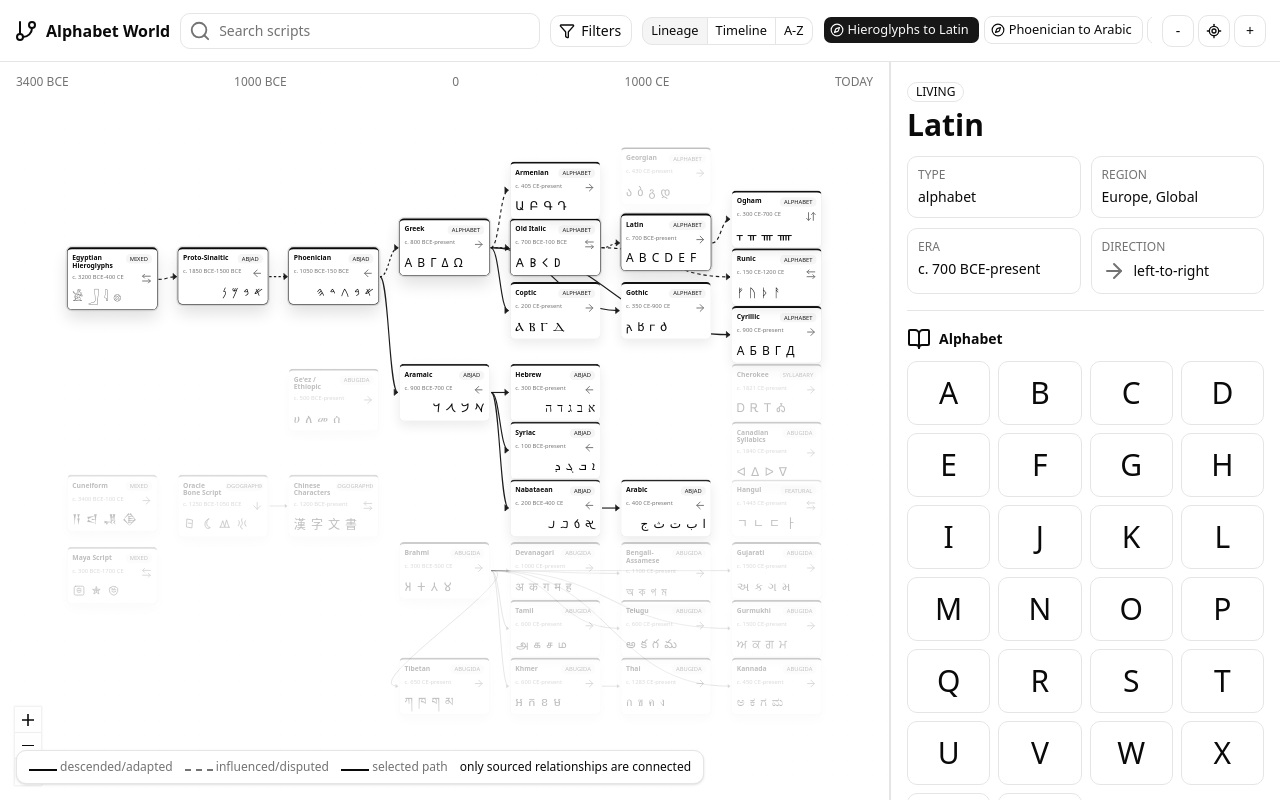
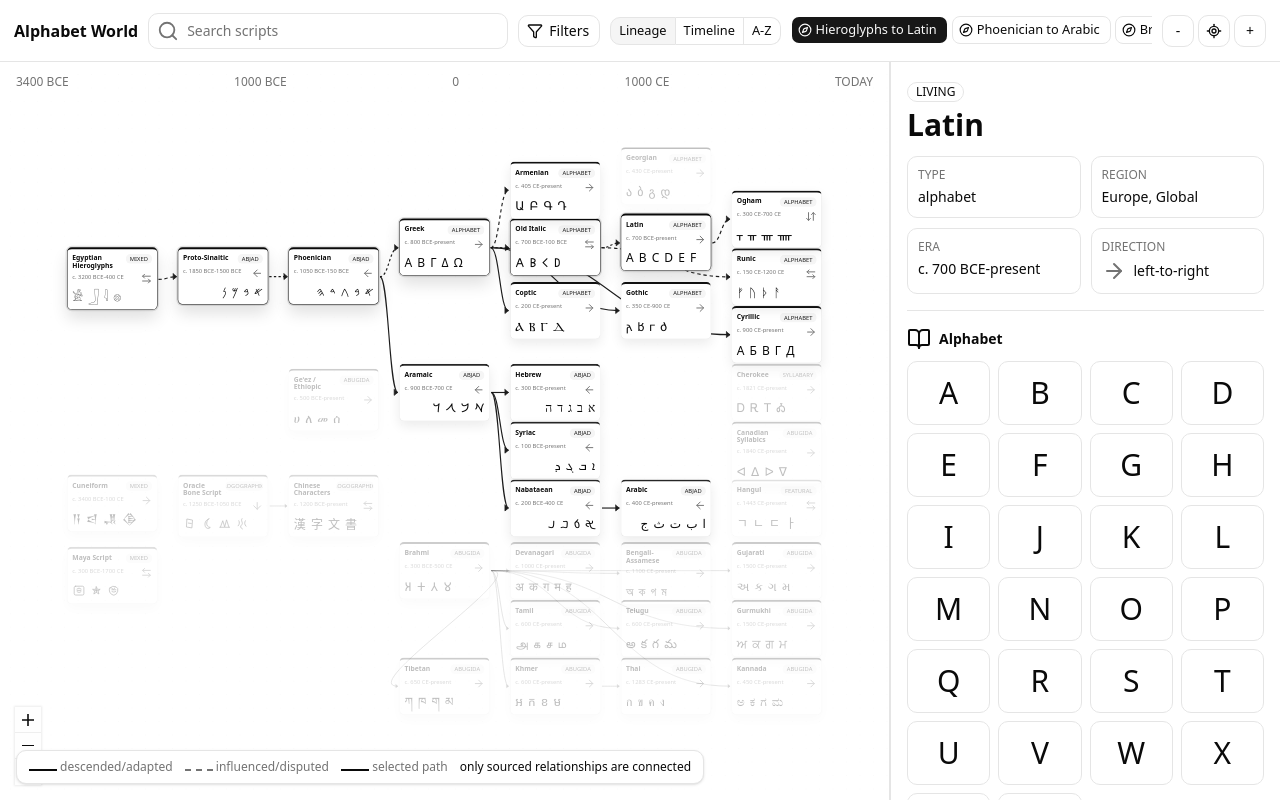
Before and after one commit to sichengchen/world-of-scripts, a React (Vite) app: page / in a window 1280 px wide. Built offline with nearby package versions, Linux system fonts and the light colour scheme.

Commit message:
fix: remove header title icon

```diff
--- a/src/App.tsx
+++ b/src/App.tsx
@@ -246,8 +246,7 @@ function Toolbar({
 }) {
   return (
     <header className="relative z-20 grid grid-cols-[auto_minmax(210px,360px)_auto_auto_minmax(240px,1fr)_auto] items-center gap-2.5 border-b bg-background px-3.5 py-2.5 max-[1160px]:grid-cols-[auto_minmax(180px,1fr)_auto_auto_auto] max-[820px]:grid-cols-[1fr_auto_auto] max-[820px]:gap-2 max-[820px]:p-2">
-      <div className="inline-flex min-w-max items-center gap-2 font-semibold text-foreground">
-        <GitBranch aria-hidden="true" />
+      <div className="min-w-max font-semibold text-foreground">
         <span>Alphabet World</span>
       </div>
 
```
